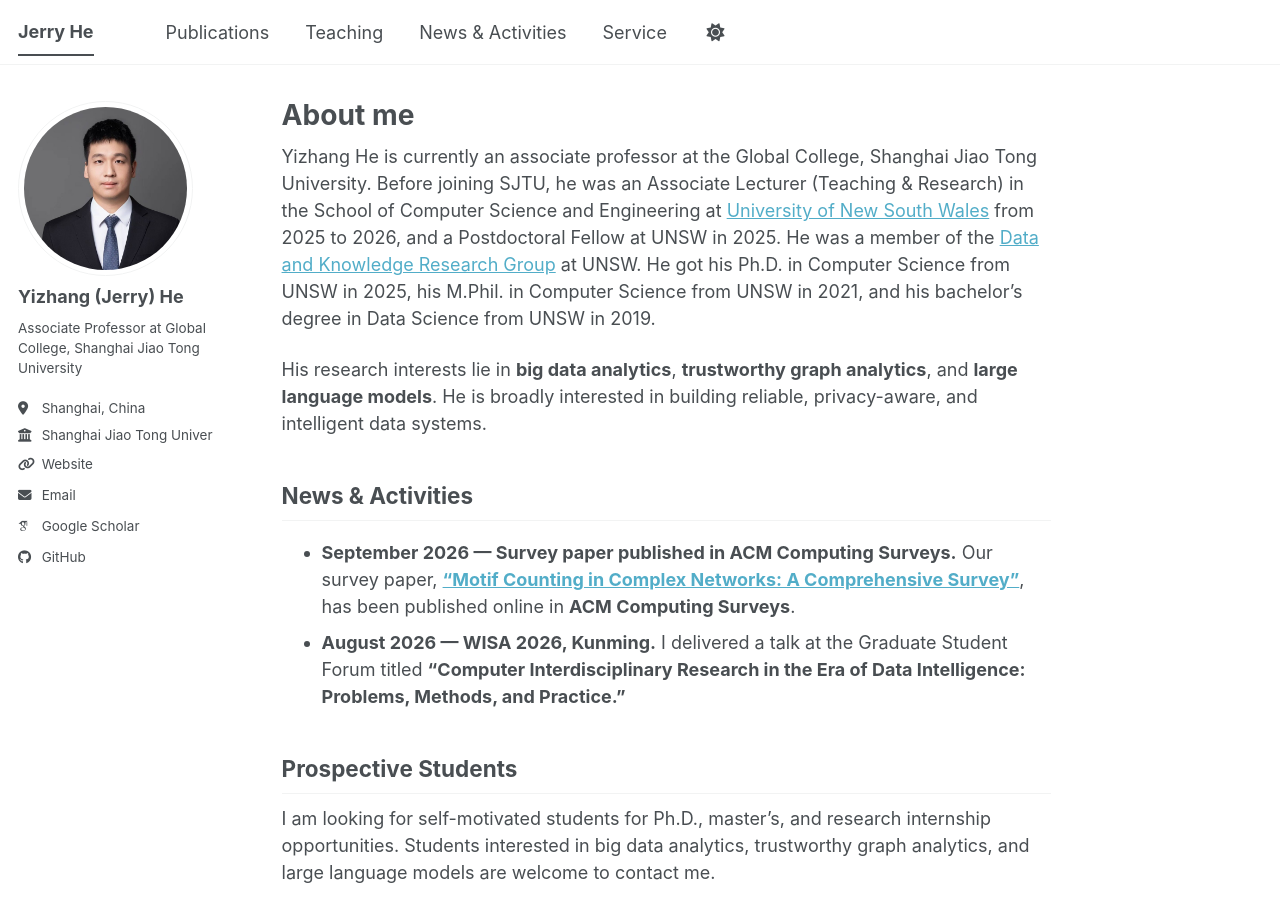
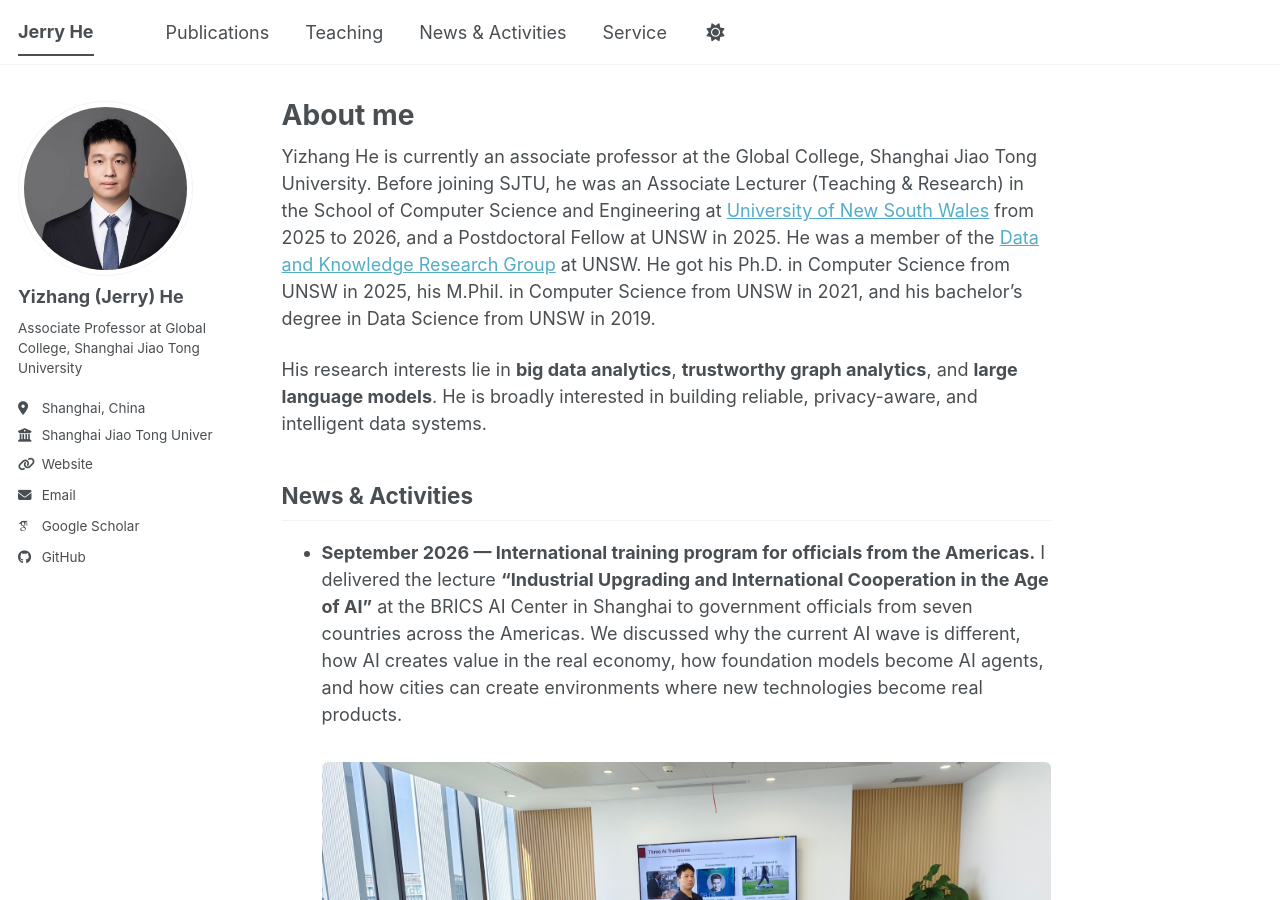
Before and after one commit to jerryUNSW/jerryUNSW.github.io, a Jekyll site: the page built from _pages/about.md, in a window 1280 px wide and 900 px high. Built offline with Jekyll 4.4.1, drawn with Linux system fonts in a browser that asks for light colours; some web fonts are replaced; a script bundle is joined from its source files by our own code; library files that are not in the unit come from our copies.

Commit message:
Add Americas officials AI lecture news

```diff
--- a/_pages/about.md
+++ b/_pages/about.md
@@ -13,6 +13,10 @@ Yizhang He is currently an associate professor at the Global College, Shanghai J
 His research interests lie in **big data analytics**, **trustworthy graph analytics**, and **large language models**. He is broadly interested in building reliable, privacy-aware, and intelligent data systems.
 
 ## <span id="news">News & Activities</span>
+
+- **September 2026 — International training program for officials from the Americas.** I delivered the lecture **“Industrial Upgrading and International Cooperation in the Age of AI”** at the BRICS AI Center in Shanghai to government officials from seven countries across the Americas. We discussed why the current AI wave is different, how AI creates value in the real economy, how foundation models become AI agents, and how cities can create environments where new technologies become real products.
+
+  <img src="/images/news/2026-09-08-ai-international-talk.jpg" alt="Yizhang He delivering a lecture on artificial intelligence to officials from the Americas in Shanghai" style="width: 100%; height: auto; margin-top: 0.6rem; border-radius: 6px;">
 
 - **September 2026 — Survey paper published in ACM Computing Surveys.** Our survey paper, [**“Motif Counting in Complex Networks: A Comprehensive Survey”**](https://dl.acm.org/doi/10.1145/3844607), has been published online in **ACM Computing Surveys**.
 - **August 2026 — WISA 2026, Kunming.** I delivered a talk at the Graduate Student Forum titled **“Computer Interdisciplinary Research in the Era of Data Intelligence: Problems, Methods, and Practice.”**
```
Also changed, not shown: images/news/2026-09-08-ai-international-talk.jpg (added).
